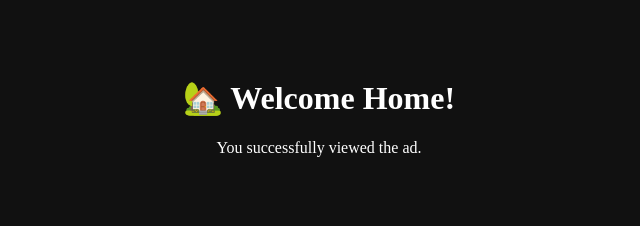
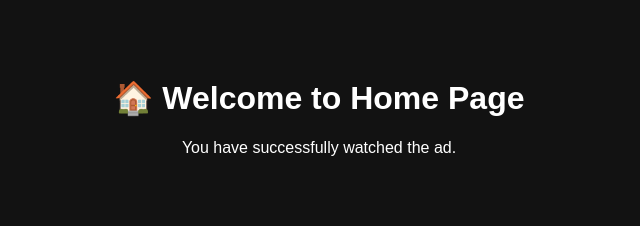
Before and after one commit to Chamikar17/KING-MS-pair, a plain HTML site: page home.html in a window 1280 px wide. Shown: the whole page, without its empty margins (321-961 px from the left). Drawn offline with Linux system fonts and the light colour scheme.

Commit message:
Update home.html

```diff
--- a/home.html
+++ b/home.html
@@ -1,8 +1,21 @@
 <!DOCTYPE html>
-<html>
-<head><title>Home</title></head>
-<body style="background:#111;color:white;text-align:center;padding-top:50px;">
-  <h1>🏡 Welcome Home!</h1>
-  <p>You successfully viewed the ad.</p>
+<html lang="en">
+<head>
+  <meta charset="UTF-8" />
+  <meta name="viewport" content="width=device-width, initial-scale=1" />
+  <title>Home</title>
+  <style>
+    body {
+      background-color: #121212;
+      color: #fff;
+      font-family: sans-serif;
+      text-align: center;
+      padding: 50px 20px;
+    }
+  </style>
+</head>
+<body>
+  <h1>🏠 Welcome to Home Page</h1>
+  <p>You have successfully watched the ad.</p>
 </body>
 </html>
```
